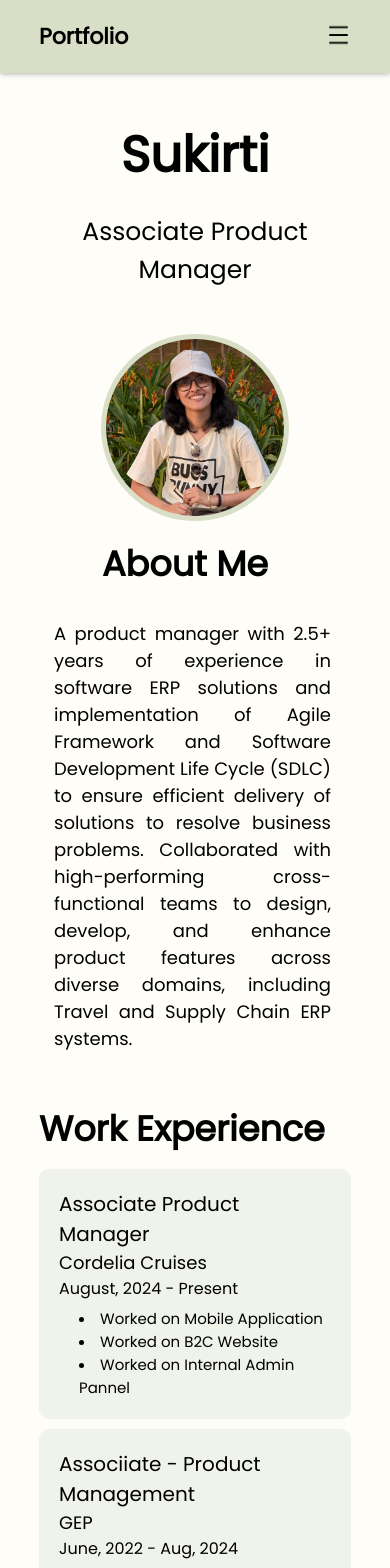
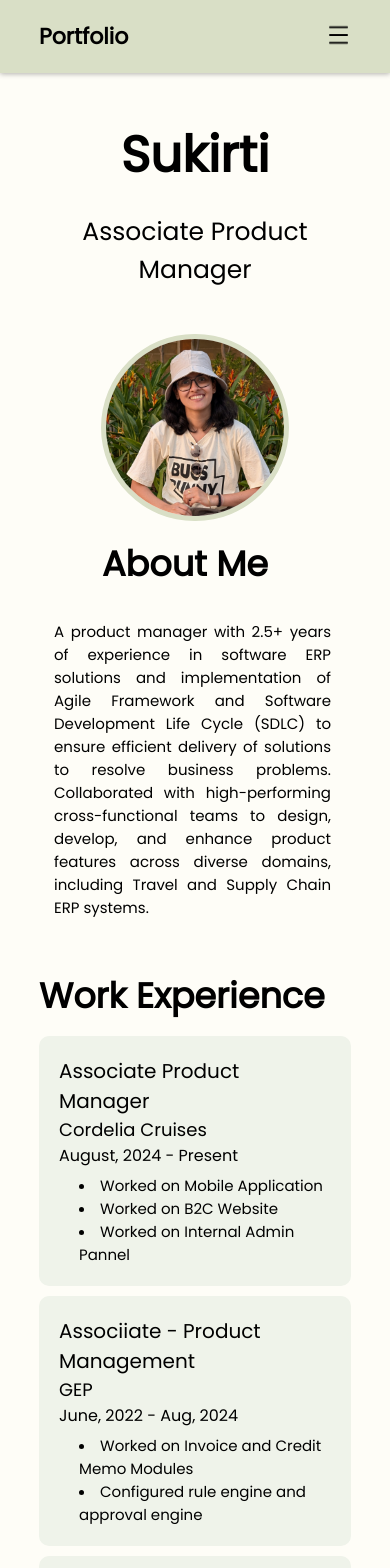
Before and after one commit to Sukirti-s/sukirti-portfolio, a React (Vite) app: page / in a window 390 px wide. Shown: the top 1568 px of the page. Built offline with nearby package versions, Linux system fonts and the light colour scheme.

Commit message:
Mob font size change

```diff
--- a/src/components/About/About.module.css
+++ b/src/components/About/About.module.css
@@ -80,7 +80,7 @@
   }
 
   .description {
-    font-size: 18px;
+    font-size: 15px;
     font-family: var(--font-poppins);
     /* margin-bottom: 50px; */
     padding-left: 15px;
--- a/src/components/Contact/Contact.module.css
+++ b/src/components/Contact/Contact.module.css
@@ -84,6 +84,13 @@
 
   }
 
+  .text h2 {
+    font-size: 35px;
+    font-weight: 700;
+    letter-spacing: 2px;
+    font-family: var(--font-poppins);
+  }
+
   .links {
     align-items: left;
     font-family: var(--font-poppins);
```
